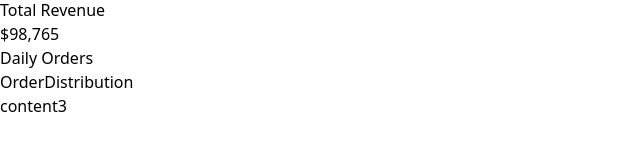
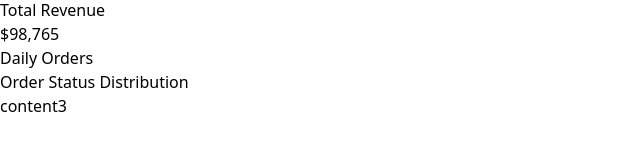
Before and after one commit to MirosBL45/dashboard, a React (Vite) app: page /orders in a window 1280 px wide. Shown: the part 588-738 px from the top of the page, without its empty margins (0-640 px from the left). Built offline with nearby package versions, Linux system fonts and the light colour scheme.

Commit message:
OrderDistribution done

```diff
--- a/src/components/orders/OrderDistribution.jsx
+++ b/src/components/orders/OrderDistribution.jsx
@@ -1,3 +1,12 @@
+import CategoryChart from '../common/CategoryChart';
+import { ORDER_STATUS_DATA } from '../../data/ChartsData';
+
 export default function OrderDistribution() {
-  return <div>OrderDistribution</div>;
+  return (
+    <CategoryChart
+      CATEGORY_DATA={ORDER_STATUS_DATA}
+      title="Order Status Distribution"
+      transitionDelay={0.3}
+    />
+  );
 }
--- a/src/data/ChartsData.jsx
+++ b/src/data/ChartsData.jsx
@@ -287,3 +287,10 @@ export const DAILY_ORDERS_DATA = [
   { date: '07/06', orders: 70 },
   { date: '07/07', orders: 62 },
 ];
+
+export const ORDER_STATUS_DATA = [
+  { name: 'Pending', value: 30, color: '#6fae16' },
+  { name: 'Processing', value: 45, color: '#c01bad' },
+  { name: 'Shipped', value: 60, color: '#3947ea' },
+  { name: 'Delivered', value: 120, color: '#26f50b' },
+];
```
